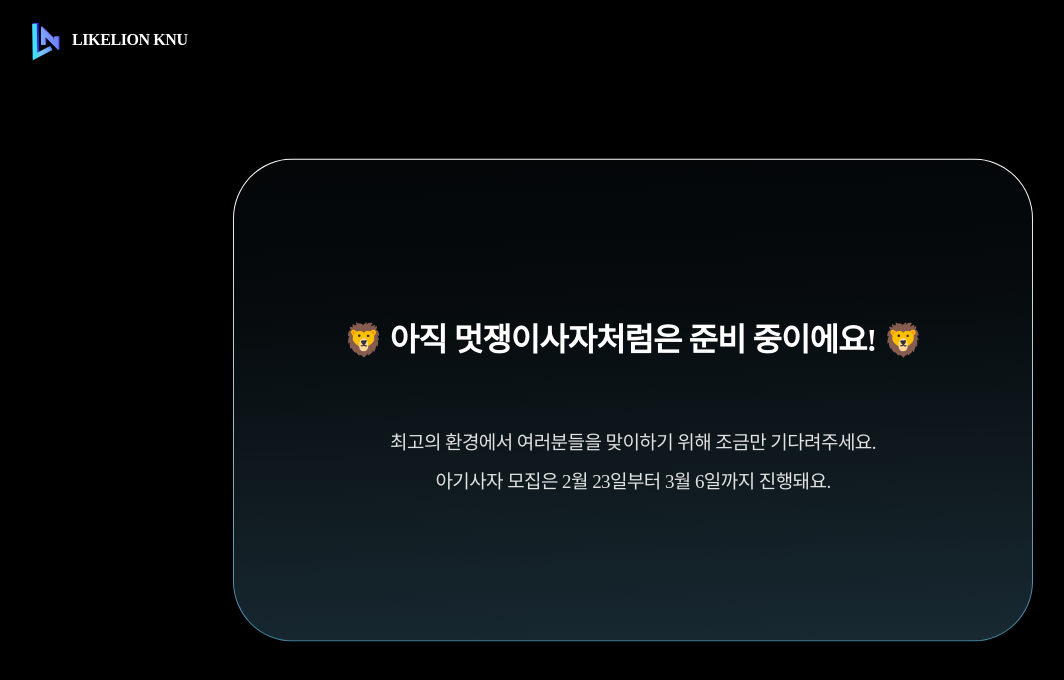
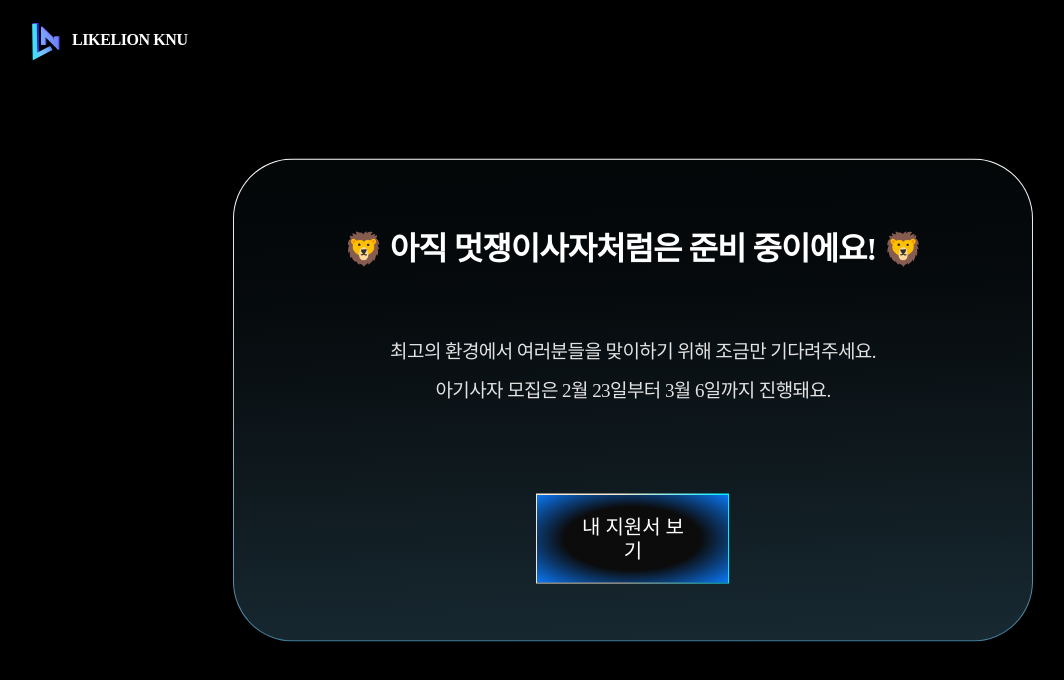
Before and after one commit to likelionknu/apply-page-client, a React (Vite) app: page / in a window 1280 px wide. Shown: the top 680 px of the page, without its empty margins (7-1071 px from the left). Built offline with nearby package versions, Linux system fonts and the light colour scheme; a web font is replaced by a local one.

Commit message:
#17 refactor: 버튼 raduis, 굵기 프롭으로 변경

```diff
--- a/src/index.css
+++ b/src/index.css
@@ -35,11 +35,10 @@
   background-clip: padding-box, padding-box, border-box;
 }
 
-/* 모달 버튼 스타일 */
-.modal-button-style {
-  border: 0.4px solid transparent;
-
-  border-radius: var(--modal-button-radius);
+/* 버튼 스타일 */
+.button-style {
+  border-style: solid;
+  border-color: transparent;
 
   background-image:
     /* 그라데이션 배경 */
@@ -93,7 +92,6 @@
 
   /* 모달 */
   --modal-radius: 60px;
-  --modal-button-radius: 55px;
 }
 
 a {
--- /dev/null
+++ b/src/shared/components/Button.tsx
@@ -0,0 +1,25 @@
+interface ButtonProps {
+  borderWidth?: string;
+  radius?: string;
+  children: React.ReactNode;
+}
+
+function Button({
+  borderWidth = "1.35px",
+  radius = "55px",
+  children,
+}: ButtonProps) {
+  return (
+    <button
+      type="button"
+      className={`button-style w-[193px] rounded-[${radius}] px-9 py-5 text-[20px] leading-6 font-medium`}
+      style={{
+        borderWidth: borderWidth,
+      }}
+    >
+      {children}
+    </button>
+  );
+}
+
+export default Button;
--- a/src/shared/components/Modal.tsx
+++ b/src/shared/components/Modal.tsx
@@ -28,17 +28,6 @@ function ModalButtonLayout({ children }: ModalTextProps) {
   return <div className="mx-auto mt-15 flex gap-20">{children}</div>;
 }
 
-function ModalButton({ children }: ModalTextProps) {
-  return (
-    <button
-      type="button"
-      className="modal-button-style w-[193px] px-9 py-5 text-[20px] leading-6 font-medium"
-    >
-      {children}
-    </button>
-  );
-}
-
 function ModalMain({ children }: ModalMainProps) {
   return (
     <div className="modal-style absolute top-1/2 left-1/2 z-100 flex h-[483px] w-200 -translate-x-1/2 -translate-y-1/2 items-center justify-center">
@@ -52,7 +41,6 @@ function ModalMain({ children }: ModalMainProps) {
 const Modal = Object.assign(ModalMain, {
   Title: ModalTitle,
   Description: ModalDescription,
-  Button: ModalButton,
   ButtonLayout: ModalButtonLayout,
 });
 
--- a/src/shared/pages/PendingPage.tsx
+++ b/src/shared/pages/PendingPage.tsx
@@ -1,3 +1,4 @@
+import Button from "../components/Button";
 import Header from "../components/Header";
 import Modal from "../components/Modal";
 
@@ -13,9 +14,9 @@ function PendingPage() {
           </span>
           <span>아기사자 모집은 2월 23일부터 3월 6일까지 진행돼요.</span>
         </Modal.Description>
-        {/* <Modal.ButtonLayout>
-          <Modal.Button>내 지원서 보기</Modal.Button>
-        </Modal.ButtonLayout> */}
+        <Modal.ButtonLayout>
+          <Button>내 지원서 보기</Button>
+        </Modal.ButtonLayout>
       </Modal>
     </div>
   );
```
